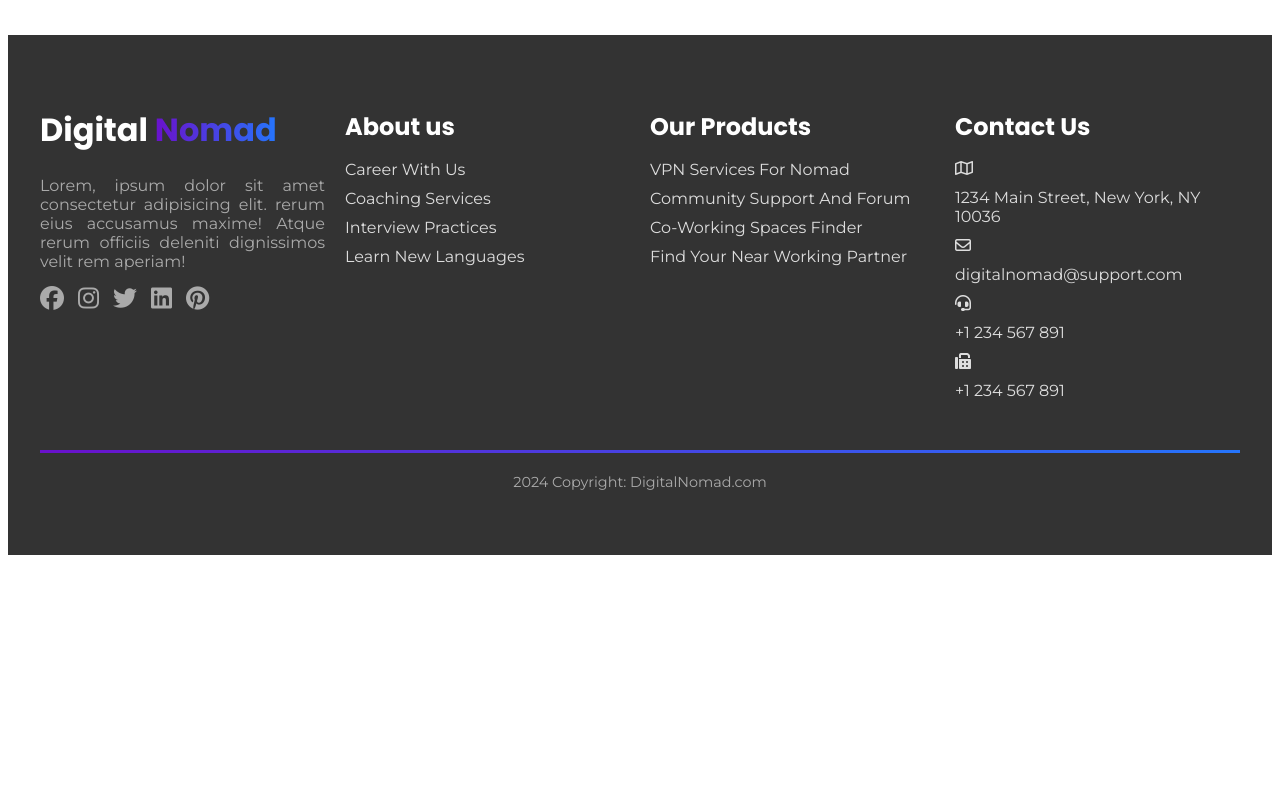
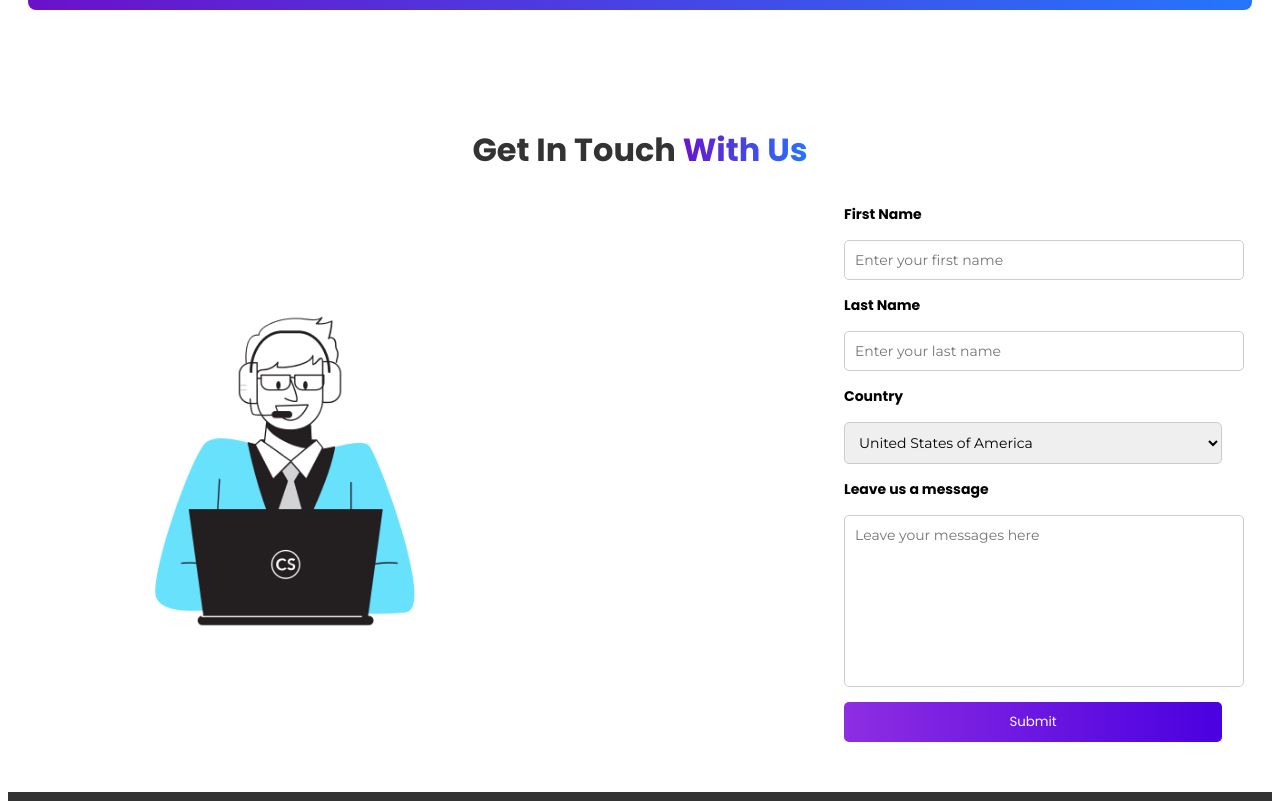
Before and after one commit to ahmadaimandev/digital-nomad, a website built with Vite: page index.html in a window 1280 px wide. Shown: the part 3739-4540 px from the top of the page. Before the commit the page ends 4302 px from the top, so only its background shows below. Built offline with nearby package versions, Linux system fonts and the light colour scheme.

Commit message:
update: add contact us form after cta

```diff
--- a/assets/css/main.css
+++ b/assets/css/main.css
@@ -584,7 +584,7 @@ html {
 .pricing-content {
     text-align: center;
     padding: 50px 20px;
-    background-color: #f4f4f4;
+
 }
 
 .heading-title {
@@ -626,21 +626,25 @@ html {
     color: #333;
     margin-bottom: 10px;
     font-weight: bold;
+    font-family: var(--heading-font);
 }
 
 .pricing-header {
     font-size: 2.5rem;
     margin-bottom: 20px;
+    font-family: var(--desc-font);
 }
 
 .dollar-sign {
     font-size: 1.5rem;
+    font-family: var(--heading-font);
 }
 
 .pricing-list {
     list-style: none;
     padding: 0;
     margin: 0 0 20px;
+    font-family: var(--desc-font);
 }
 
 .pricing-list li {
@@ -656,6 +660,8 @@ html {
 
 .pricing-button {
     margin-top: 20px;
+    font-family: var(--heading-font);
+    font-family: 500;
 }
 
 .outline-gradient {
@@ -1007,6 +1013,128 @@ html {
     }
 }
 
+/* General Styles */
+.contact-us-content {
+  padding: 50px;
+}
+
+.heading-title {
+  font-size: 32px;
+  text-align: center;
+  margin-bottom: 20px;
+}
+
+.purple-gradient {
+  background: linear-gradient(90deg, #8e2de2, #4a00e0);
+  -webkit-background-clip: text;
+  color: transparent;
+}
+
+.contact-us-row {
+  display: flex;
+  justify-content: space-between;
+  align-items: center;
+  gap: 30px;
+  margin-top: 30px;
+}
+
+.faq-question-left-column img {
+  max-width: 60%;
+  height: auto;
+}
+
+.faq-question-right-column {
+  flex: 1;
+}
+
+.form-content {
+  display: flex;
+  flex-direction: column;
+  gap: 15px;
+}
+
+.form-content label {
+  font-weight: bold;
+  font-size: 14px;
+  font-family: var(--heading-font);
+}
+
+.form-content input[type="text"],
+.form-content textarea,
+.form-content select {
+  width: 100%;
+  padding: 10px;
+  border: 1px solid #ccc;
+  border-radius: 5px;
+  font-size: 14px;
+  font-family: var(--desc-font);
+}
+
+.form-content textarea {
+  height: 150px;
+  resize: none;
+}
+
+.form-content input[type="submit"] {
+  padding: 10px 20px;
+  background: linear-gradient(90deg, #8e2de2, #4a00e0);
+  color: white;
+  border: none;
+  border-radius: 5px;
+  cursor: pointer;
+  transition: background 0.3s ease;
+  font-family: var(--heading-font);
+}
+
+.form-content input[type="submit"]:hover {
+  background: linear-gradient(90deg, #4a00e0, #8e2de2);
+}
+
+/* Responsive Styles */
+@media screen and (max-width: 768px) {
+  .contact-us-row {
+    flex-direction: column;
+    align-items: center;
+  }
+
+  .faq-question-left-column {
+    margin-bottom: 20px;
+  }
+
+  .faq-question-right-column {
+    width: 100%;
+  }
+
+  .form-content input[type="submit"] {
+    width: 100%;
+  }
+}
+
+@media screen and (max-width: 480px) {
+  .heading-title {
+    font-size: 24px;
+  }
+
+  .contact-us-content {
+    padding: 20px;
+  }
+
+  .form-content input[type="text"],
+  .form-content textarea,
+  .form-content select {
+    font-size: 12px;
+  }
+
+  .form-content label {
+    font-size: 12px;
+  }
+
+  .form-content input[type="submit"] {
+    font-size: 14px;
+  }
+}
+
+
 /* Footer General Styles */
 footer {
     background-color: #333;
--- a/index.html
+++ b/index.html
@@ -14,12 +14,15 @@
   <!-- Poppin Font -->
   <link rel="preconnect" href="https://fonts.googleapis.com">
   <link rel="preconnect" href="https://fonts.gstatic.com" crossorigin>
-  <link href="https://fonts.googleapis.com/css2?family=Poppins:ital,wght@0,100;0,200;0,300;0,400;0,500;0,600;0,700;0,800;0,900;1,100;1,200;1,300;1,400;1,500;1,600;1,700;1,800;1,900&display=swap" rel="stylesheet">
+  <link
+    href="https://fonts.googleapis.com/css2?family=Poppins:ital,wght@0,100;0,200;0,300;0,400;0,500;0,600;0,700;0,800;0,900;1,100;1,200;1,300;1,400;1,500;1,600;1,700;1,800;1,900&display=swap"
+    rel="stylesheet">
 
   <!-- Montserrat -->
   <link rel="preconnect" href="https://fonts.googleapis.com">
   <link rel="preconnect" href="https://fonts.gstatic.com" crossorigin>
-  <link href="https://fonts.googleapis.com/css2?family=Montserrat:ital,wght@0,100..900;1,100..900&display=swap" rel="stylesheet">
+  <link href="https://fonts.googleapis.com/css2?family=Montserrat:ital,wght@0,100..900;1,100..900&display=swap"
+    rel="stylesheet">
   <title>Digital Nomad</title>
 </head>
 
@@ -65,7 +68,8 @@
             <h1 class="home-heading-title">Work Anywhere,<span class="purple-gradient">Anytime</span></h1>
           </div>
           <div class="subheading">
-            <h2 class="subheading-title">Join a community of Digital <span class="purple-gradient">Nomad </span>and unlock
+            <h2 class="subheading-title">Join a community of Digital <span class="purple-gradient">Nomad </span>and
+              unlock
               the
               freedom to work remotely, from anywhere
               in the world</h2>
@@ -77,7 +81,8 @@
         </div>
         <div class="home-right-column-content">
           <div class="background-img">
-            <img src="./assets/img/header/header-bg.jpg" alt="laptop-with-mountain-background" class="bg" loading="lazy">
+            <img src="./assets/img/header/header-bg.jpg" alt="laptop-with-mountain-background" class="bg"
+              loading="lazy">
           </div>
         </div>
       </div>
@@ -89,8 +94,8 @@
       <div class="about-us-row">
         <div class="about-us-left-column">
           <div class="corporate-img">
-            <img src="./assets/img/about-us/corporate-img.jpg" alt="digital-nomad-staff-having-meeting" class="corporate"
-              loading="lazy">
+            <img src="./assets/img/about-us/corporate-img.jpg" alt="digital-nomad-staff-having-meeting"
+              class="corporate" loading="lazy">
           </div>
         </div>
         <div class="about-us-right-column">
@@ -100,7 +105,8 @@
           <div class="description">
             <p class="company-desc">The digital nomad lifestyle offers the unique opportunity to work remotely while
               enjoying the
-              freedom to travel. By leveraging technology, digital nomads can perform their jobs from anywhere in the world,
+              freedom to travel. By leveraging technology, digital nomads can perform their jobs from anywhere in the
+              world,
               whether
               it's from a cozy café, a beachfront co-working space, or a remote mountain retreat. </p>
             <div class="inline-points">
@@ -218,7 +224,8 @@
 
         <div class="grid-container-setup-profile">
           <div class="setup-profile-card">
-            <h3 class="card-title"><span class="purple-gradient">Step 4: </span>Enjoy with your work and happy working</h3>
+            <h3 class="card-title"><span class="purple-gradient">Step 4: </span>Enjoy with your work and happy working
+            </h3>
             <div class="card-img">
               <img src="./assets/img/how-it-works/enjoy.png" alt="setup-profile" loading="lazy">
             </div>
@@ -291,7 +298,7 @@
         </div>
       </div>
     </section>
-    <!-- Pricing Section Ended: Add By: Aiman: Date: 15/9/2024: Time: -->
+    <!-- Pricing Section Ended: Add By: Aiman: Date: 15/9/2024: Time: 1148hrs-->
 
     <!-- FAQ section Started: Add By: Aiman: Date: 10/9/2024: Time: 1623hrs -->
     <section class="faq-question-content">
@@ -299,35 +306,34 @@
         <h2 class="heading-title">Frequently Asked<span class="purple-gradient"> Questions</span></h2>
       </div>
       <div class="faq-row">
-        <div class="faq-img-column-right-column">
-          <div class="img">
-            <img src="./assets/img/faqs/Question.png" alt="faqs-illustrator">
-          </div>
-        </div>
         <div class="faq-question-left-column">
           <div class="accordion-content">
             <button class="accordion-question">What is a digital nomad?</button>
             <div class="panel">
-              <p class="answer">A digital nomad is someone who works remotely using technology, allowing them to travel and
+              <p class="answer">A digital nomad is someone who works remotely using technology, allowing them to travel
+                and
                 work
                 from anywhere in the world.</p>
             </div>
 
             <button class="accordion-question">How do I find remote work on your platform ?</button>
             <div class="panel">
-              <p class="answer">You can browse our job board and use the filters to find remote job opportunities that match
+              <p class="answer">You can browse our job board and use the filters to find remote job opportunities that
+                match
                 your skills and preferences.</p>
             </div>
 
             <button class="accordion-question">What is included in the Free Plan ?</button>
             <div class="panel">
-              <p class="answer">The Free Plan provides access to basic job listings, limited co-working spaces, community
+              <p class="answer">The Free Plan provides access to basic job listings, limited co-working spaces,
+                community
                 forums, and a starter toolkit for digital nomads.</p>
             </div>
 
             <button class="accordion-question">Can I upgrade or downgrade my plan ?</button>
             <div class="panel">
-              <p class="answer">Yes, you can easily upgrade or downgrade your plan at any time through your account settings.
+              <p class="answer">Yes, you can easily upgrade or downgrade your plan at any time through your account
+                settings.
               </p>
             </div>
 
@@ -340,34 +346,44 @@
 
             <button class="accordion-question">What’s the difference between the Pro and Premium plans ?</button>
             <div class="panel">
-              <p class="answer">The Pro Plan offers premium job listings and webinars, while the Premium Plan provides 1-on-1
+              <p class="answer">The Pro Plan offers premium job listings and webinars, while the Premium Plan provides
+                1-on-1
                 career coaching, VIP co-working access, and more advanced tools.</p>
             </div>
 
             <button class="accordion-question">Is the platform suitable for beginners ?</button>
             <div class="panel">
-              <p class="answer">Absolutely! Our platform is designed for both beginners and experienced nomads, with resources
+              <p class="answer">Absolutely! Our platform is designed for both beginners and experienced nomads, with
+                resources
                 to help everyone at different stages of their journey.</p>
             </div>
 
             <button class="accordion-question">How does the Enterprise Plan work for businesses ?</button>
             <div class="panel">
-              <p class="answer">The Enterprise Plan provides custom solutions for companies, including job posting services,
+              <p class="answer">The Enterprise Plan provides custom solutions for companies, including job posting
+                services,
                 co-working access for teams, and remote work management tools.</p>
             </div>
 
             <button class="accordion-question">Can I cancel my subscription at any time ?</button>
             <div class="panel">
-              <p class="answer">Yes, you can cancel your subscription at any time. Your account will remain active until the
+              <p class="answer">Yes, you can cancel your subscription at any time. Your account will remain active until
+                the
                 end
                 of your billing period.</p>
             </div>
 
             <button class="accordion-question">What payment methods do you accept ?</button>
             <div class="panel">
-              <p class="answer">We accept credit cards, PayPal, and other major payment methods. You can also change your
+              <p class="answer">We accept credit cards, PayPal, and other major payment methods. You can also change
+                your
                 payment method at any time in your account settings.</p>
             </div>
+          </div>
+        </div>
+        <div class="faq-img-column-right-column">
+          <div class="img">
+            <img src="./assets/img/faqs/Question.png" alt="faqs-illustrator">
           </div>
         </div>
       </div>
@@ -386,6 +402,42 @@
       </div>
     </section>
     <!-- Call-To-Action section Ended: Add By: Aiman: Date: 10/9/2024: Time: 1925hrs -->
+
+    <!-- Contact Us section Started: Add By: Aiman: Date: 10/9/2024: Time: 1304hrs -->
+    <section class="contact-us-content">
+      <div class="heading">
+        <h2 class="heading-title">Get In Touch<span class="purple-gradient"> With Us</span></h2>
+      </div>
+      <div class="contact-us-row">
+        <div class="faq-question-left-column">
+          <div class="img">
+            <img src="./assets/img/contact-us/customer-service.png" alt="faqs-illustrator">
+          </div>
+        </div>
+        <div class="faq-question-right-column">
+          <div class="form-content">
+            <label for="fname">First Name</label>
+            <input type="text" name="firstname" id="fname" placeholder="Enter your first name">
+            <label for="lname">Last Name</label>
+            <input type="text" name="lastname" id="lname" placeholder="Enter your last name">
+            <label for="country">Country</label>
+            <select name="country" id="country">
+              <option value="usa">United States of America</option>
+              <option value="australia">Australia</option>
+              <option value="new zealand">New Zealand`</option>
+              <option value="malaysia">Malaysia</option>
+              <option value="korea">South Korea</option>
+              <option value="japan">Japan</option>
+              <option value="canada">Canada</option>
+            </select>
+            <label for="message">Leave us a message</label>
+            <textarea name="message" id="message" placeholder="Leave your messages here"></textarea>
+            <input type="submit" value="Submit">
+          </div>
+        </div>
+      </div>
+    </section>
+    <!-- Contact Us section Ended: Add By: Aiman: Date: 10/9/2024: Time: 1304hrs -->
   </main>
 
   <!-- Footer Section Started: Add By: Aiman: Date: 13/9/2024: Time: 1856hrs-->
@@ -457,4 +509,5 @@
 <script src="./assets/js/accordion.js"></script>
 <script src="./assets/js/slider.js"></script>
 <script src="./assets/js/navbar.js"></script>
+
 </html>
```
Also changed, not shown: assets/img/contact-us/customer-service.png (added).
